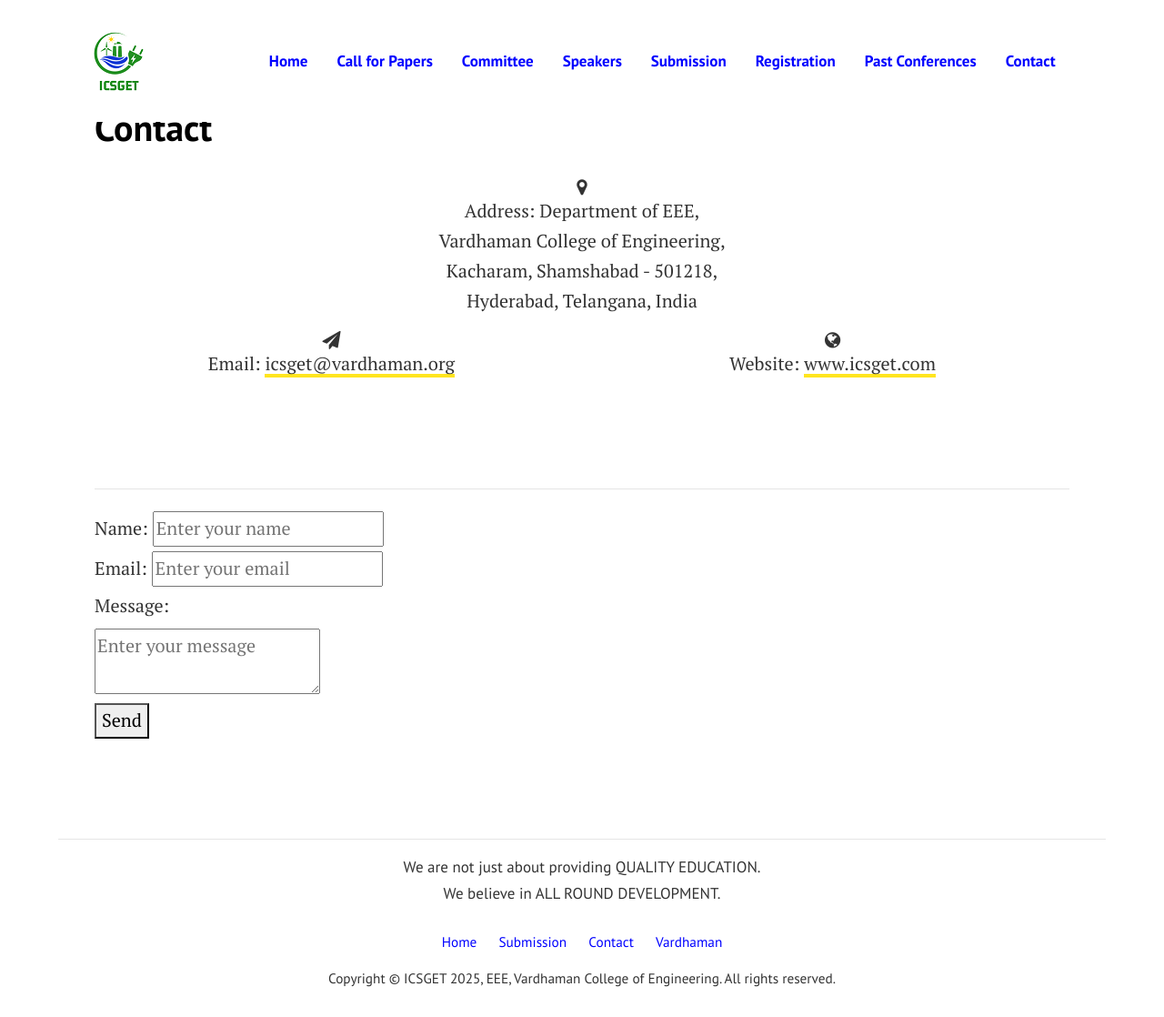
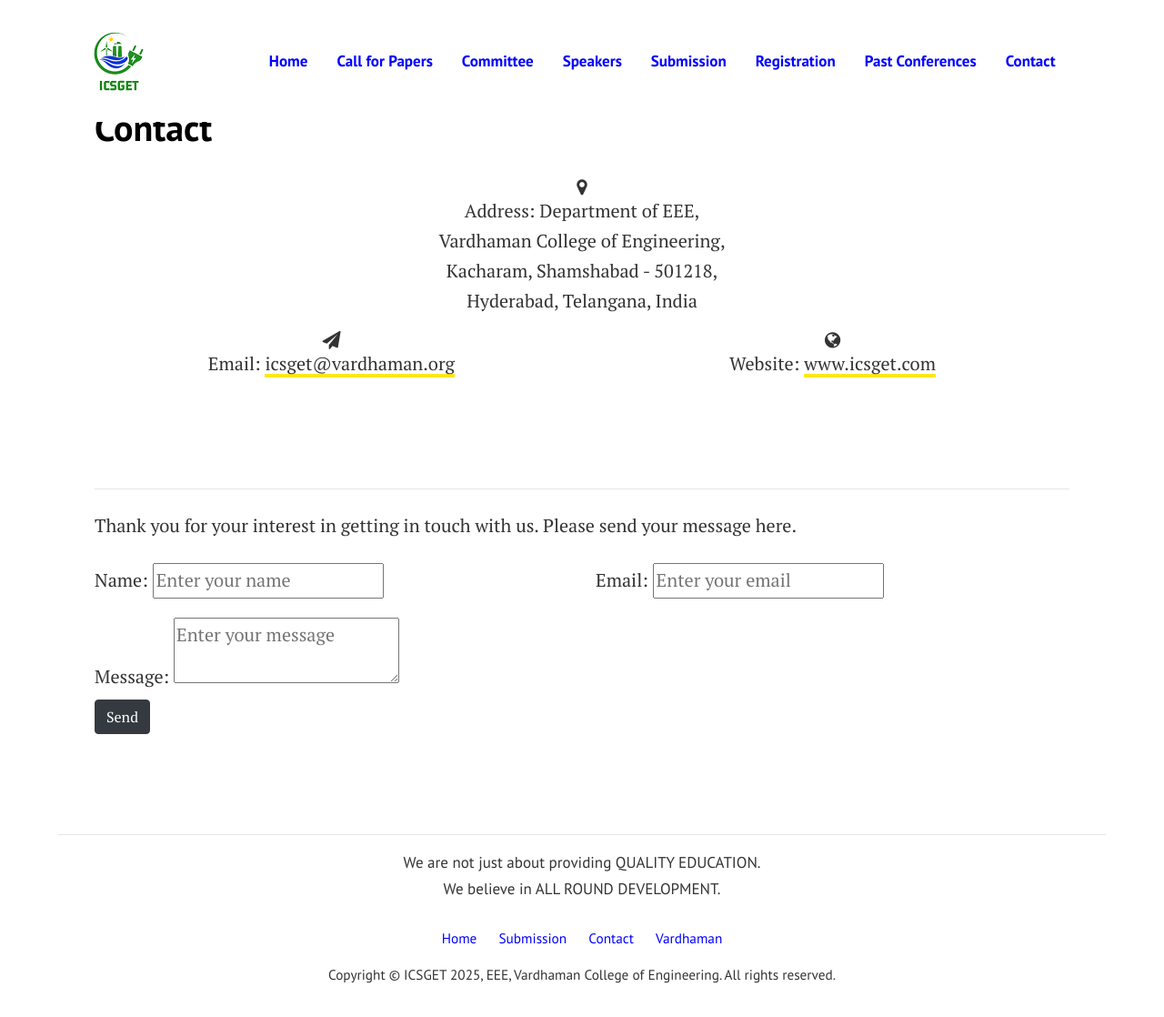
Before and after one commit to sravivarmanvce/temp, a Jekyll site: the page built from pages/contact.html, in a window 1280 px wide and 1118 px high. Shown: the whole window at 91% size. Built offline with Jekyll 4.4.1, drawn with Linux system fonts in a browser that asks for light colours.

Commit message:
Update contact.html

```diff
--- a/pages/contact.html
+++ b/pages/contact.html
@@ -41,12 +41,19 @@
 <p></p>
 
 <hr>
-	<form action="https://airform.io/icsget@vardhaman.org" method="post">
-    <label for="fname">Name:</label>
+<form action="https://airform.io/icsget@vardhaman.org" method="post">
+<p class="mb-4">Thank you for your interest in getting in touch with us. Please send your message here.</p>
+<div class="form-group row">
+<div class="col-md-6">
+<label for="fname">Name:</label>
     <input type="text" name="name" placeholder="Enter your name"><br>
-    <label for="email">Email:</label>
+</div>
+<div class="col-md-6">
+<label for="email">Email:</label>
     <input type="text" name="email" placeholder="Enter your email"><br>
-    <div style="vertical-align: middle"><div><label for="message">Message:</label></div></div>
-    <textarea name="message" placeholder="Enter your message"></textarea><br>
-    <button>Send</button>
-    </form>
+</div>
+</div>
+<label for="message">Message:</label>
+<textarea name="message" placeholder="Enter your message"></textarea><br>
+<input class="btn btn-dark" type="submit" value="Send">
+</form>
```
